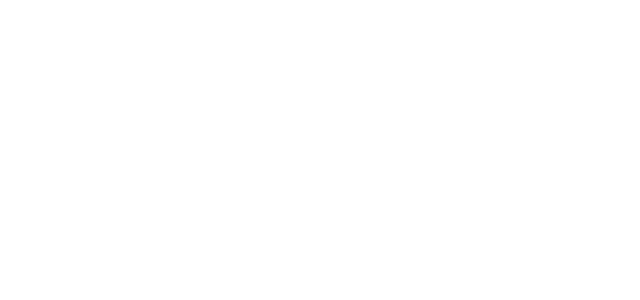
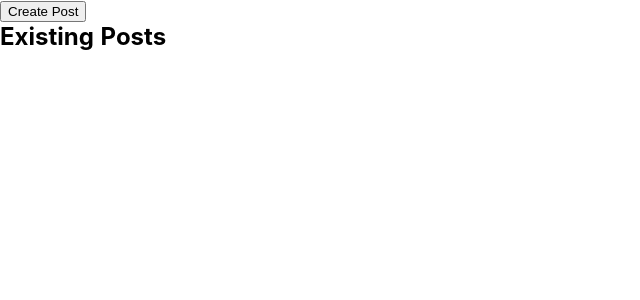
Before and after one commit to prateekvarma/Nuxt-Blog, a Nuxt app: page /admin in a window 1280 px wide. Before the commit this address had no page. Shown: the top 300 px of the page, without its empty margins (0-640 px from the left). Built offline with nearby package versions, Linux system fonts and the light colour scheme.

Commit message:
added pages for admin section

```diff
--- /dev/null
+++ b/pages/admin/index.vue
@@ -0,0 +1,16 @@
+<template>
+    <div>
+        <section>
+            <button>Create Post</button>
+        </section>
+        <section>
+            <h1>Existing Posts</h1>
+        </section>
+    </div>
+</template>
+
+<script>
+export default {
+
+}
+</script>
```
Also changed, not shown: pages/admin/_postId/index.vue (added).
